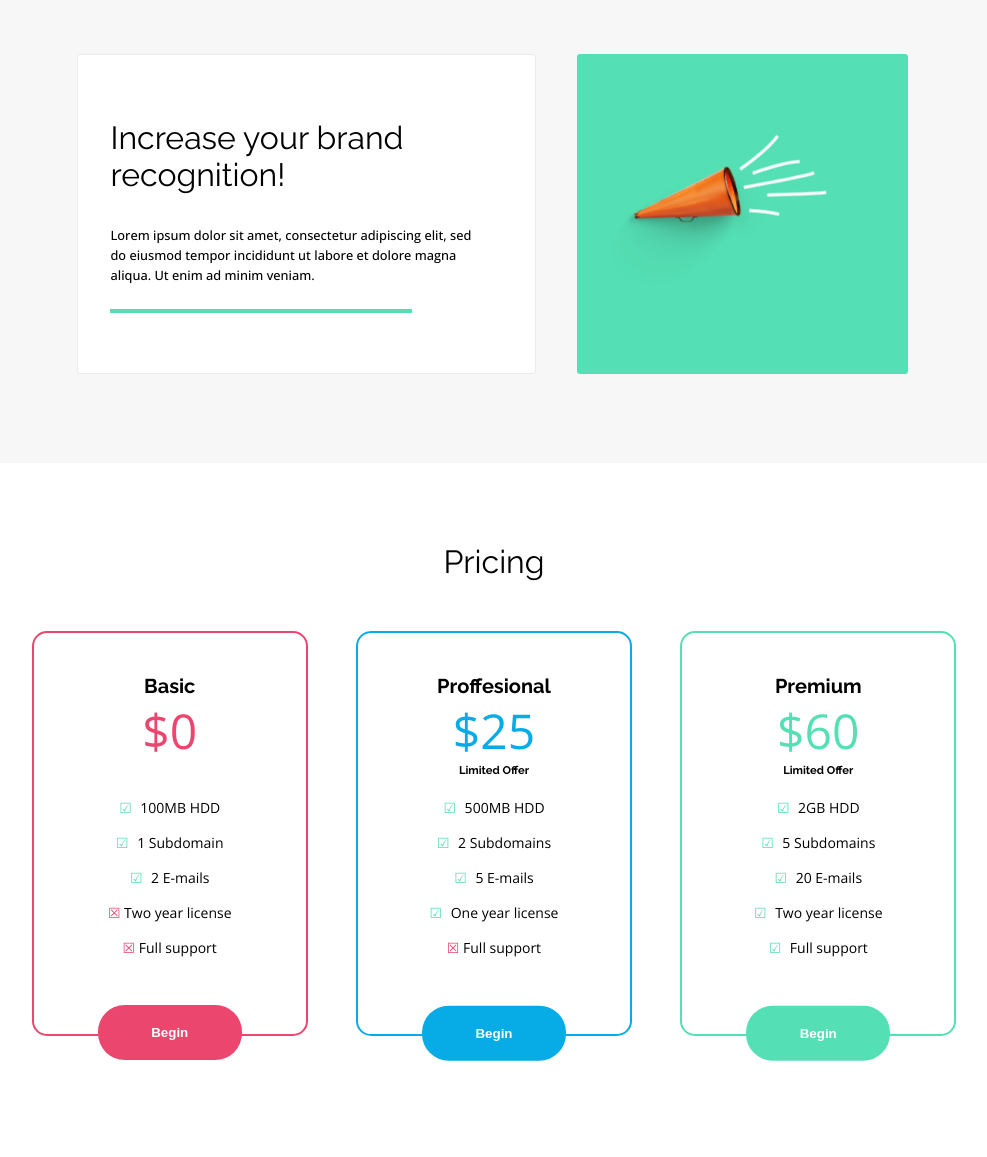
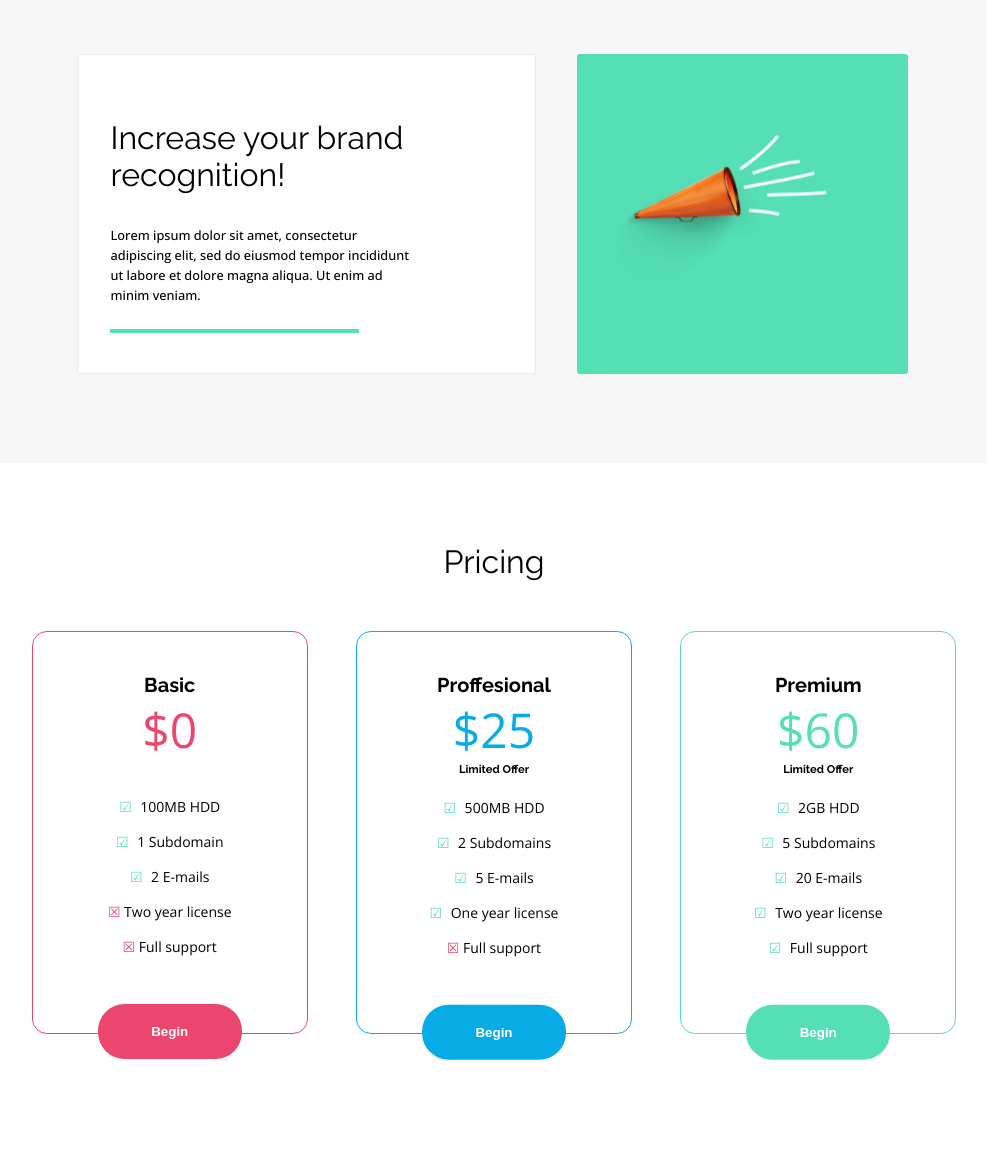
Before and after one commit to Floota/OxygenSHOP, a plain HTML site: page index.html in a window 1280 px wide. Shown: the part 2055-3212 px from the top of the page, without its empty margins (146-1133 px from the left). Drawn offline with nearby package versions, Linux system fonts and the light colour scheme.

Commit message:
FIX: General size fixes

```diff
--- a/styles/_contact.scss
+++ b/styles/_contact.scss
@@ -117,7 +117,7 @@
         font-family: 'Open Sans';
         font-size: 12px;
         display: inline-block;
-        margin: -3em 15% 3em 6em;
+        margin: -3em 0 3em 6em;
     }
     &__container {
         text-align: right;
--- a/styles/_pricing.scss
+++ b/styles/_pricing.scss
@@ -19,7 +19,7 @@
         }
 
         &__first {
-            border: 2px solid rgb(235, 71, 110);
+            border: 1px solid rgb(235, 71, 110);
             border-radius: 15px;
             margin: 3em 1.5em;
             transition: 0.3s;
@@ -31,14 +31,13 @@
                     .pricing__boxes__button--first {
                         transition: 0.3s;
                         box-shadow: 0px 5px 25px 5px rgb(214, 105, 131);
-                        z-index: -1;
                     }
                 }
             }
         }
 
         &__second {
-            border: 2px solid rgb(7, 172, 230);
+            border: 1px solid rgb(7, 172, 230);
             border-radius: 15px;
             margin: 3em 1.5em;
             transition: 0.3s;
@@ -55,7 +54,7 @@
             }
         }
         &__third {
-            border: 2px solid rgb(85, 223, 180);
+            border: 1px solid rgb(85, 223, 180);
             border-radius: 15px;
             margin: 3em 1.5em;
             transition: 0.3s;
--- a/styles/_taglines.scss
+++ b/styles/_taglines.scss
@@ -26,7 +26,6 @@
             grid-column: 2;
             grid-row: 3;
             min-height: 20rem;
-            max-height: 20rem;
             width: 65%;
             margin: 8% 0% 8% 0;
             }
@@ -42,7 +41,7 @@
                 margin: 0 1.5em;
                 @media only screen and (min-width: 800px) {
                     margin: 2em 1em 0 1em;
-                    padding:1em 3em 1em 2em;
+                    padding: 1em 17% 1em 2em;
                 }
 
             }
@@ -76,7 +75,7 @@
                 &:nth-of-type(3) {
                     display: block;
                     min-height: 20rem;
-                    max-height: 20rem;
+                    max-height: 150%;
                 }
             }
 
```
Also changed, not shown: style.css, 1 other file.
